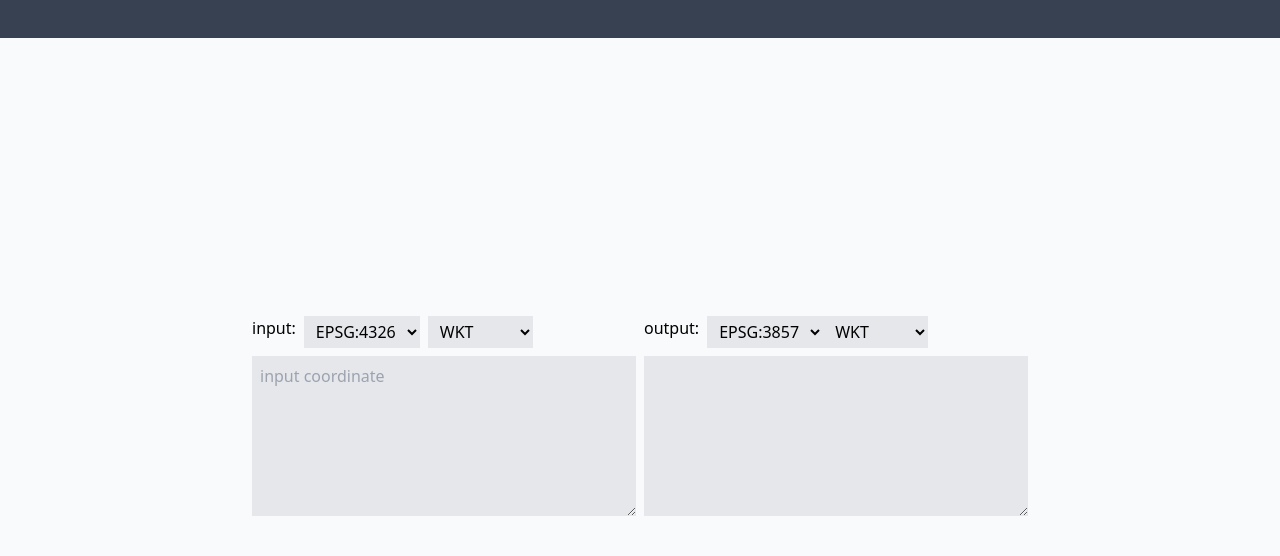
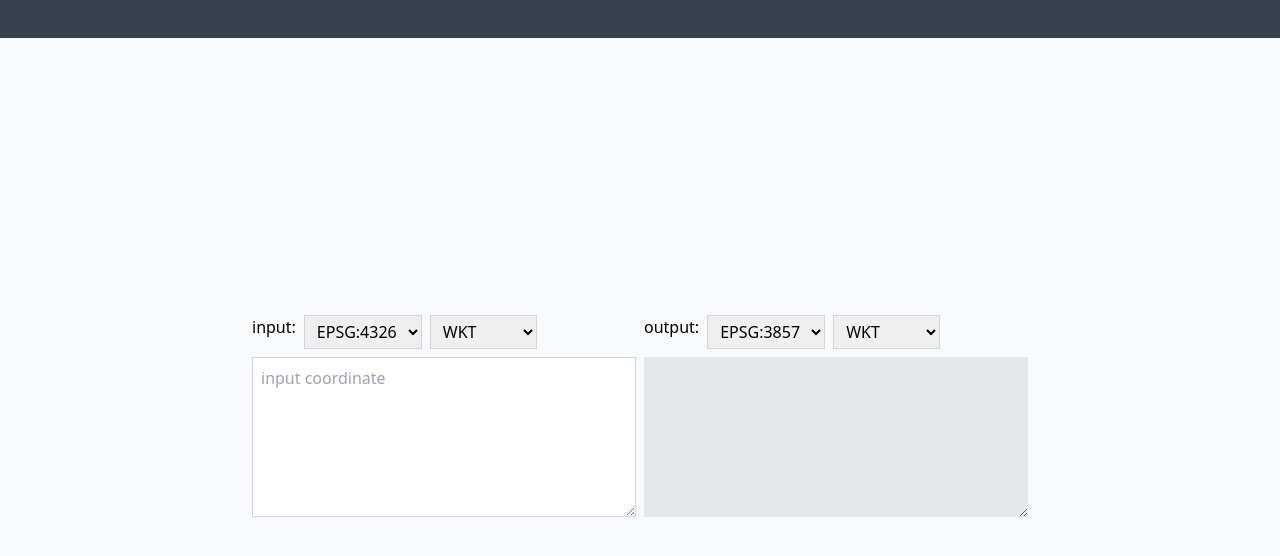
Before and after one commit to L-hikari/EasyGIS, a Next.js app: page /vector/transform in a window 1280 px wide. Shown: the top 556 px of the page. Built offline with nearby package versions, Linux system fonts and the light colour scheme.

Commit message:
add wkt geojson transform

```diff
--- a/app/tools/index.js
+++ b/app/tools/index.js
@@ -10,4 +10,7 @@ export function isJSONString(str) {
     }
 }
 
+/**
+ * @enum {'WKT' | 'GeoJSON' | 'x,y,x,y'}
+ */
 export const SUPPORT_FORMAT = ['WKT', 'GeoJSON', 'x,y,x,y'];
--- a/app/tools/wkt.js
+++ b/app/tools/wkt.js
@@ -35,3 +35,24 @@ export function wkt2Feature(wkt, options) {
 
     return new Feature(geom);
 }
+
+/**
+ * ol/geom to wkt
+ * @param {import('ol/geom').Geometry} geom
+ * @param {import('./projection').ProjOptions} options
+ * @returns {string}
+ */
+export function geometry2Wkt(geom, options = defaultProjOptions) {
+    return wktReader.writeGeometry(geom, options);
+}
+
+/**
+ * ol/Feature to wkt
+ * @param {import('ol/Feature').default} feature
+ * @param {import('./projection').ProjOptions} options
+ * @returns {string}
+ */
+export function feature2Wkt(feature, options) {
+    const geometry = feature.getGeometry();
+    return geometry2Wkt(geometry, options);
+}
--- a/app/vector/transform/page.jsx
+++ b/app/vector/transform/page.jsx
@@ -3,10 +3,12 @@ import React, {useEffect, useState} from 'react';
 import {SUPPORT_FORMAT, isJSONString} from '../../tools';
 import {transform} from 'ol/proj';
 import {SUPPORT_PROJ} from '../../tools/projection';
-import {WKT_TYPE} from '../../tools/wkt';
+import {WKT_TYPE, geometry2Wkt, wkt2Geometry} from '../../tools/wkt';
 import {geojson2Geometry, geometry2Geojson} from '../../tools/geojson';
+import c from 'classnames';
 
 export default function VecterDataTransform() {
+    const [textError, setTextError] = useState(false);
     const [inputText, setInputText] = useState('');
     const [outputText, setOutputText] = useState('');
     const [inputType, setInputType] = useState(SUPPORT_PROJ[0]);
@@ -14,7 +16,7 @@ export default function VecterDataTransform() {
     const [inputFormat, setInputFormat] = useState(SUPPORT_FORMAT[0]);
     const [outputFormat, setOutputFormat] = useState(SUPPORT_FORMAT[0]);
 
-    useEffect(onTransform, [inputText, inputType, outputType]);
+    useEffect(onTransform, [inputText, inputType, outputType, inputFormat, outputFormat]);
 
     function onInputTextChange(e) {
         setInputText(e.target.value);
@@ -47,28 +49,41 @@ export default function VecterDataTransform() {
             /** @type {import('ol/geom').Geometry} */
             let geometry;
             /** @type {import('../../tools/projection').ProjOptions} */
-            const sourceOptions = {
+            const inputOptions = {
                 dataProjection: inputType,
-                featureProjection: outputType,
+                featureProjection: 'EPSG:3857',
             };
-            const destinationOptions = {
+            const outputOptions = {
                 dataProjection: outputType,
-                featureProjection: inputType,
+                featureProjection: 'EPSG:3857',
             };
 
-            if (isJSONString(inputText)) {
-                geometry = geojson2Geometry(JSON.parse(inputText), sourceOptions);
+            // Transform input text
+            if (inputFormat === 'WKT') {
+                geometry = wkt2Geometry(inputText, inputOptions);
+            }
+            else if (inputFormat === 'GeoJSON') {
+                geometry = geojson2Geometry(JSON.parse(inputText), inputOptions);
+            }
+            else if (inputFormat === 'x,y,x,y') {
+                // x,y only output x,y
+                output = transformCoordString(inputText);
+                setOutputText(output);
+                return;
+            }
 
-                output = JSON.stringify(geometry2Geojson(geometry, destinationOptions));
-            } else if (inputText.startsWith(WKT_TYPE)) {
-            } else {
-                output = transformCoordString(inputText);
+            // Geometry to output text
+            if (outputFormat === 'WKT') {
+                output = geometry2Wkt(geometry, outputOptions);
+            }
+            else if (outputFormat === 'GeoJSON') {
+                output = JSON.stringify(geometry2Geojson(geometry, outputOptions));
             }
 
             setOutputText(output);
         } catch (error) {
             console.log(error);
-            // setTextError(true);
+            setTextError(true);
         }
     }
 
@@ -96,7 +111,7 @@ export default function VecterDataTransform() {
                     <div className="flex mb-2">
                         <label className="block mr-2">input:</label>
                         <select
-                            className="bg-gray-200 px-2 py-1 mr-2"
+                            className="border border-gray-300 px-2 py-1 mr-2"
                             onChange={onInputTypeChange}
                             value={inputType}
                         >
@@ -107,7 +122,7 @@ export default function VecterDataTransform() {
                             ))}
                         </select>
                         <select
-                            className="bg-gray-200 px-2 py-1"
+                            className="border border-gray-300 px-2 py-1"
                             onChange={onInputFormatChange}
                             value={inputFormat}
                         >
@@ -121,14 +136,16 @@ export default function VecterDataTransform() {
                     <textarea
                         onChange={onInputTextChange}
                         placeholder="input coordinate"
-                        className="w-96 h-40 bg-gray-200 p-2"
+                        className={c('w-96 h-40 border border-gray-300 p-2 outline-none', {
+                            'border-orange-600': textError
+                        })}
                     ></textarea>
                 </div>
                 <div>
                     <div className="flex mb-2">
                         <label className="block mr-2">output:</label>
                         <select
-                            className="bg-gray-200 px-2 py-1"
+                            className="border border-gray-300 px-2 py-1 mr-2"
                             onChange={onOutputTypeChange}
                             value={outputType}
                         >
@@ -139,9 +156,12 @@ export default function VecterDataTransform() {
                             ))}
                         </select>
                         <select
-                            className="bg-gray-200 px-2 py-1"
-                            onChange={onInputFormatChange}
-                            value={inputFormat}
+                            className={c('px-2 py-1 border border-gray-300', {
+                                'bg-gray-200 cursor-not-allowed': inputFormat === 'x,y,x,y'
+                            })}
+                            onChange={onOutputFormatChange}
+                            value={outputFormat}
+                            disabled={inputFormat === 'x,y,x,y'}
                         >
                             {SUPPORT_FORMAT.map(proj => (
                                 <option key={proj} value={proj}>
@@ -153,7 +173,7 @@ export default function VecterDataTransform() {
                     <textarea
                         value={outputText}
                         disabled
-                        className="w-96 h-40 bg-gray-200 p-2"
+                        className="w-96 h-40 bg-gray-200 p-2 cursor-not-allowed"
                     ></textarea>
                 </div>
             </div>
```
